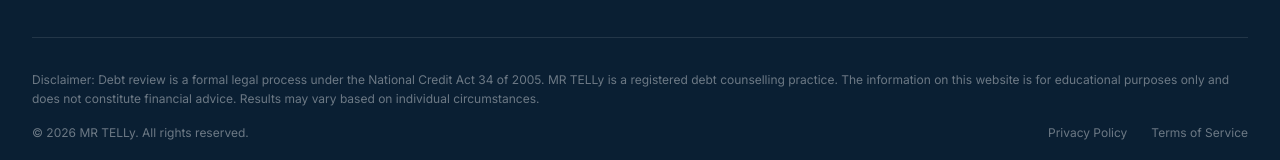
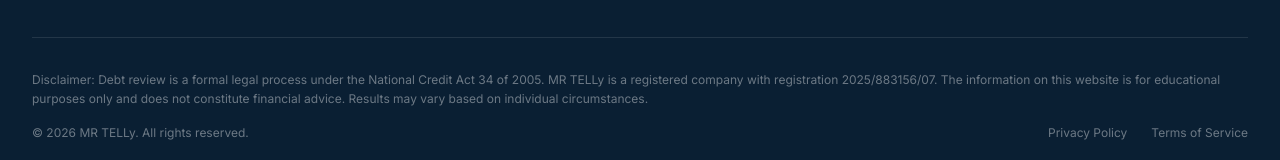
Before and after one commit to fmaasdorp08/mr-telly-website, a React (Vite) app: page / in a window 1280 px wide. Shown: the part 6136-6296 px from the top of the page. Built offline with nearby package versions, Linux system fonts and the light colour scheme.

Commit message:
Update App.tsx
Updated footer with company registration number.

```diff
--- a/src/App.tsx
+++ b/src/App.tsx
@@ -861,7 +861,7 @@
         <div className="pt-8 border-t border-white/10">
           <p className="text-xs text-white/40 leading-relaxed mb-4">
             Disclaimer: Debt review is a formal legal process under the National Credit Act 34 of 2005.
-            MR TELLy is a registered debt counselling practice. The information on this website is for
+            MR TELLy is a registered company with registration 2025/883156/07. The information on this website is for
             educational purposes only and does not constitute financial advice. Results may vary based on
             individual circumstances.
           </p>
```
